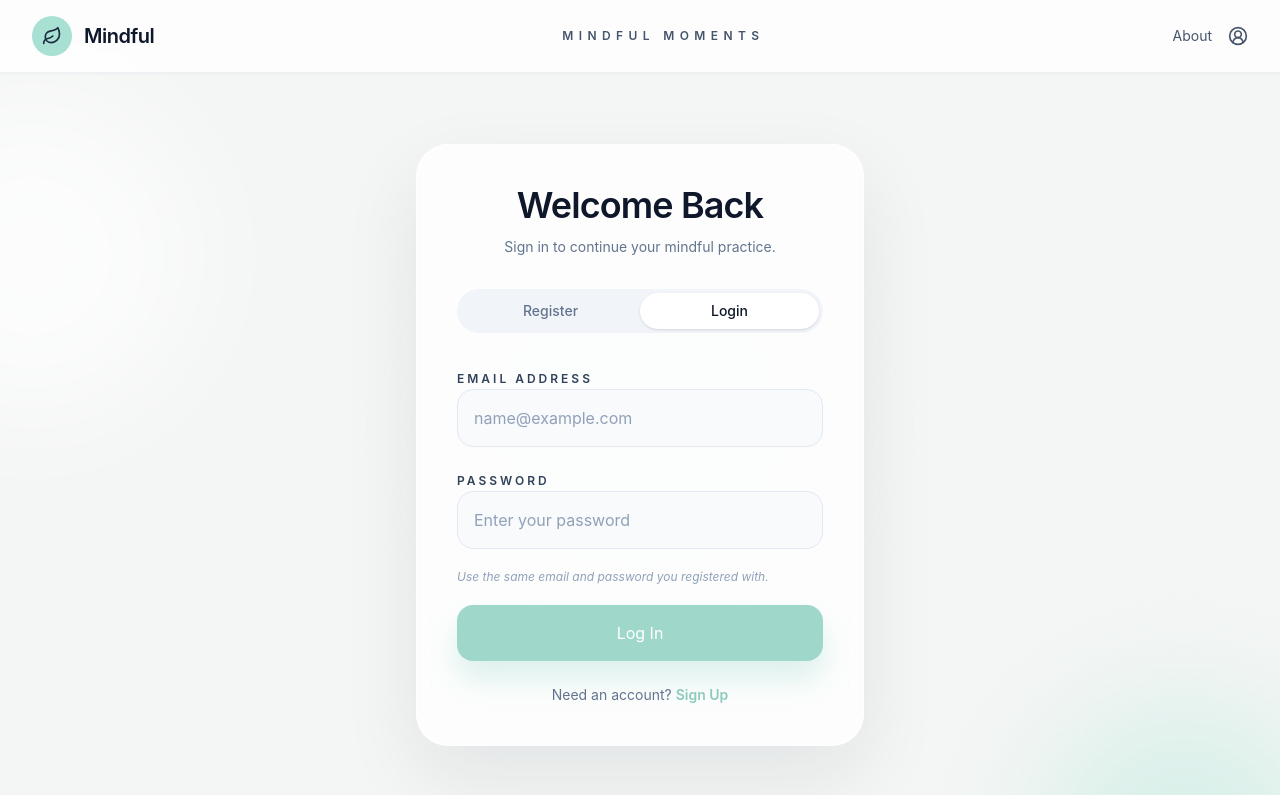
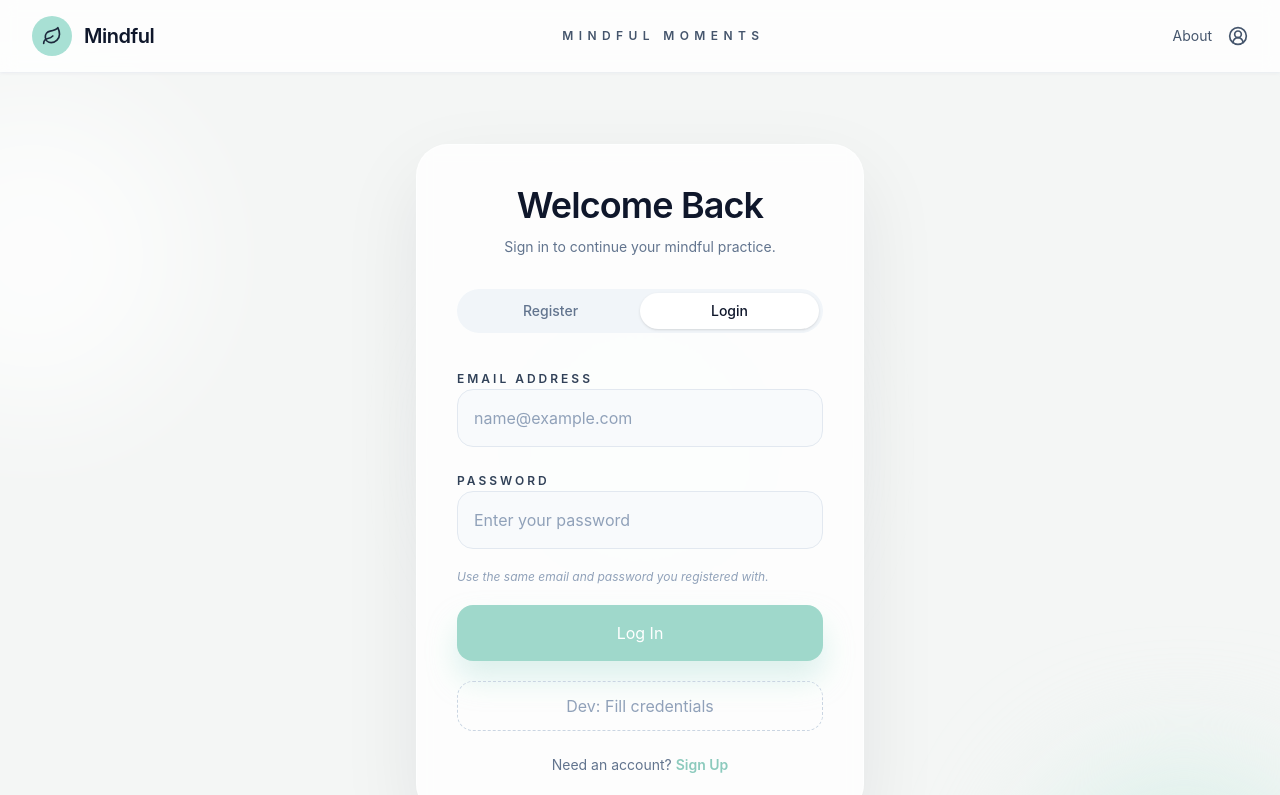
Before and after one commit to MarvelousChester/Mindful, a React app in the folder apps/frontend/: page /login in a window 1280 px wide. Shown: the top 795 px of the page. Built offline with nearby package versions, Linux system fonts and the light colour scheme; the HTML template or start-up script is replaced by a standard one.

Commit message:
Add a dev only fill in field for login for easier testing

```diff
--- a/apps/frontend/src/features/auth/AuthScreen.tsx
+++ b/apps/frontend/src/features/auth/AuthScreen.tsx
@@ -382,6 +382,21 @@ export const AuthScreen = ({ mode }: AuthScreenProps) => {
                 >
                   {activeRequest === 'login' ? 'Signing In...' : 'Log In'}
                 </button>
+
+                {import.meta.env.DEV && (
+                  <button
+                    type="button"
+                    onClick={() => {
+                      setLoginForm({
+                        email: import.meta.env.VITE_DEV_EMAIL,
+                        password: import.meta.env.VITE_DEV_PASSWORD,
+                      })
+                    }}
+                    className="w-full rounded-2xl border border-dashed border-slate-300 px-4 py-3 text-sm text-slate-400 transition hover:border-slate-400 hover:text-slate-600"
+                  >
+                    Dev: Fill credentials
+                  </button>
+                )}
               </form>
             )}
 
```
